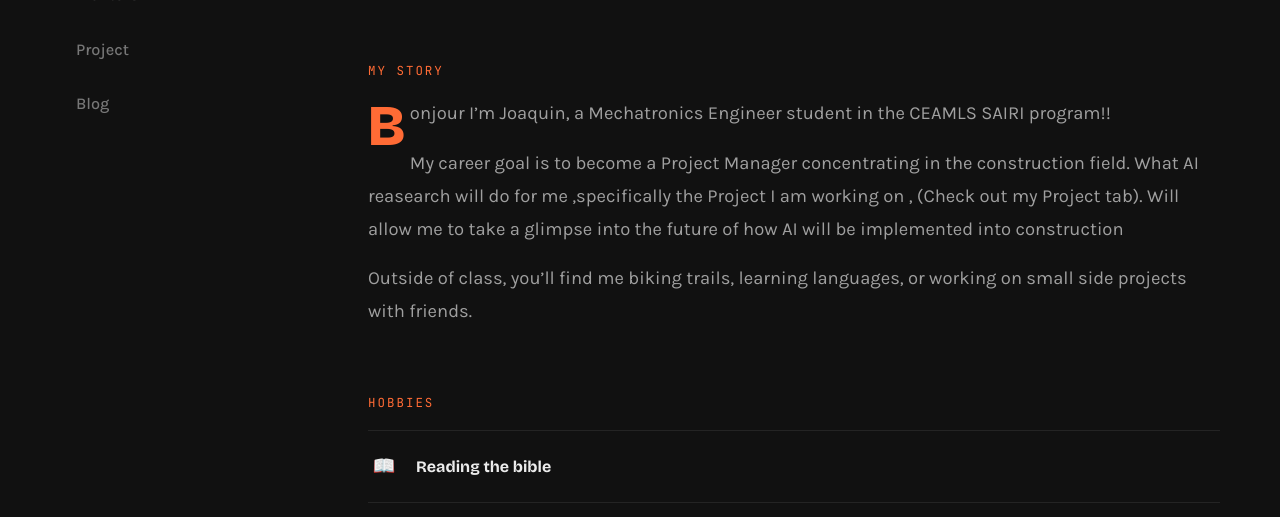
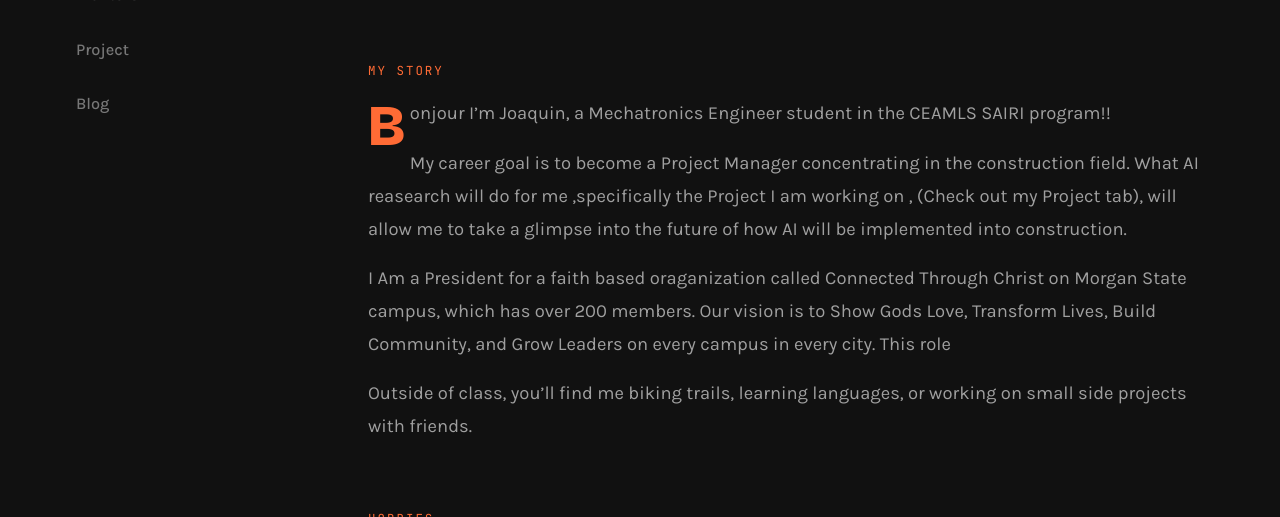
Before and after one commit to JoaqSnow/joaqsnowceamls26.github.io, a Jekyll site: the page built from pages/about-me.md, in a window 1280 px wide and 900 px high, cut to the strip 383-900 px from the top of the window. Built offline with Jekyll 4.4.1, drawn with Linux system fonts in a browser that asks for light colours.

Commit message:
Update about-me.md

```diff
--- a/pages/about-me.md
+++ b/pages/about-me.md
@@ -12,8 +12,12 @@ about:
     Bonjour I'm Joaquin, a Mechatronics Engineer student in the CEAMLS SAIRI program!!
 
     My career goal is to become a Project Manager concentrating in the construction field. What AI reasearch
-    will do for me ,specifically the Project I am working on , (Check out my Project tab). Will allow me to take
-    a glimpse into the future of how AI will be implemented into construction
+    will do for me ,specifically the Project I am working on , (Check out my Project tab), will allow me to take
+    a glimpse into the future of how AI will be implemented into construction.
+
+    I Am a President for a faith based oraganization called Connected Through Christ on Morgan State campus, which
+    has over 200 members. Our vision is to Show Gods Love, Transform Lives, Build Community, and Grow Leaders on
+    every campus in every city. This role
 
     Outside of class, you'll find me biking trails, learning languages, or working on small
     side projects with friends.
```
